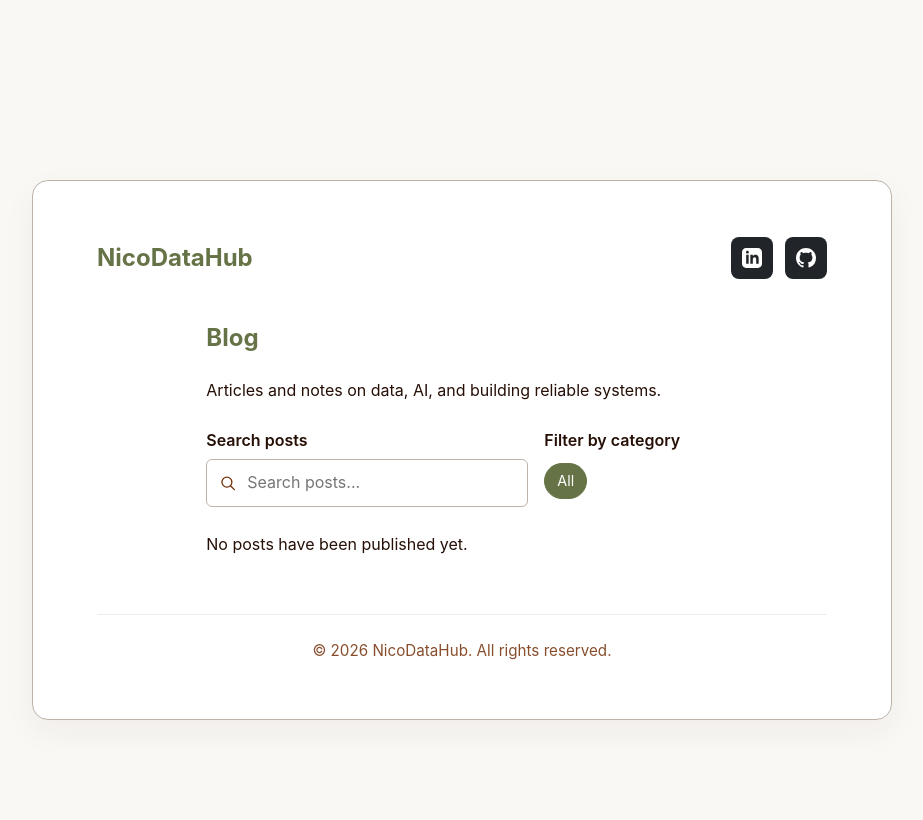
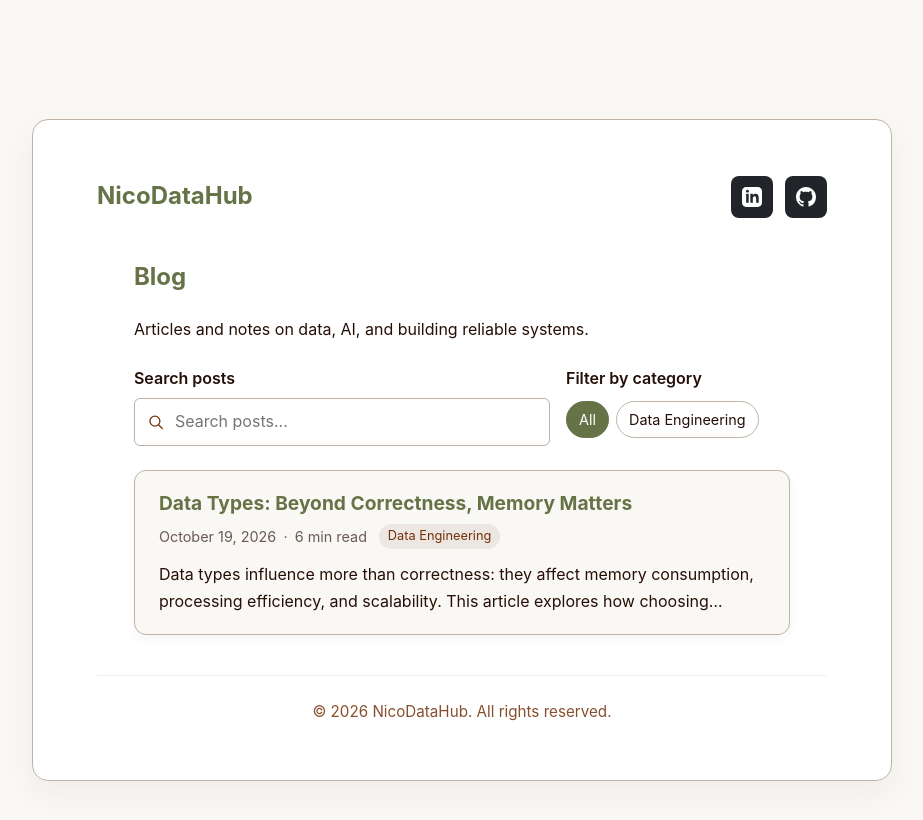
Before and after one commit to nmhahn/nmhahn.github.io, a Jekyll site: the page built from blog.md, in a window 1280 px wide. Shown: the top 820 px of the page, without its empty margins (178-1101 px from the left). Built offline with Jekyll 4.4.1, drawn with Linux system fonts in a browser that asks for light colours; part of the change alters nothing that is shown.

Commit message:
feat: blog post Data Types

````diff
--- /dev/null
+++ b/_posts/2026-10-19-data-types.md
@@ -0,0 +1,118 @@
+---
+layout: post
+title: "Data Types: Beyond Correctness, Memory Matters"
+categories: ["Data Engineering"]
+description: "Data types influence more than correctness: they affect memory consumption, processing efficiency, and scalability. This article explores how choosing appropriate data representations can optimize resource usage in data pipelines."
+---
+
+When working with data, we often think about data types in terms of correctness: numbers should be represented as numbers, dates as dates, and booleans as `True` or `False`. However, data types also affect memory consumption. Two columns can contain the same values and represent the same information while requiring different amounts of memory because of how they are represented. This difference may seem insignificant in small datasets, but as data volumes grow, these "minor" decisions can have implications for performance, scalability, and infrastructure costs.
+
+## What Is a Data Type?
+A data type defines how data is represented and interpreted by a computer. Choosing an appropriate type should reflect the nature of the variable and the meaning of the information it carries. Basically, variables can be classified into three classes:
+- **Categorical:** Represent groups or labels, such as product categories, customer segments, or country codes. They can be _nominal_ (without a natural order, such as country names) or _ordinal_ (with a meaningful order, such as low, medium, and high).
+- **Numerical:** Represent quantities and can be _discrete_ (e.g., number of items sold) or _continuous (e.g., temperature ,weight).
+- **Datetime:** Represent dates and times in a structured format that supports temporal operations, such as calculating durations, comparing dates, and extracting time components.
+
+The challenge is that the way data is represented does not always reflect its nature. A date (e.g., `2026-10-08`) might be stored as a string, while a categorical identifier (e.g., the product code `00123456789`) might be stored as an integer simply because it contains digits. These representations can obscure the meaning of the data, introduce unnecessary conversions, or make operations less intuitive. Choosing appropriate data types helps preserve semantics, maintain data quality, and enable systems to process values more effectively.
+
+
+## Same Data, Different Types, Less Memory Usage
+Consider the [*Individual Household Electric Power Consumption*](https://archive.ics.uci.edu/dataset/235/individual+household+electric+power+consumption) dataset, which contains measurements of electric power consumption in one household with a one-minute sampling rate over a period of almost 4 years. When loaded into [Python](https://www.python.org) (through [Pandas](https://pandas.pydata.org) library), all columns are stored as strings, even when they represent dates or numerical values. The data may look correct, but these representations might not be suitable for the information they carry or the operations we want to perform.
+
+<aside class="notebook-callout">
+  <p>Want to explore the full analysis? <a href="https://github.com/nmhahn/nmhahn.github.io/blob/main/assets/posts/2026-10-19-data-types/datatype_example.ipynb"><br>View the full Jupyter notebook on GitHub</a>.</p>
+</aside>
+
+> **Disclaimer**: In order to ease the illustration and manipulation I did a few preprocessings:
+> - Converted all column names to lowercase.
+> - Combined `date` and `time` into a single `datetime` column.
+> - Created separate `year` and `month` columns.
+
+```python
+import pandas as pd
+df = pd.read_table(
+	"household_power_consumption.txt",
+	sep=";",
+	decimal=",",
+	low_memory=False
+)
+
+# Preprocessings
+# ...
+
+df.head()
+```
+
+![](/assets/posts/2026-10-19-data-types/df_head.png)
+
+The initial dataset occupies **1,100.46 MB of memory**, with most columns consuming more than 100 MB each. This illustrates how the choice of data type representation can affect memory consumption, even when the underlying information is unchanged:
+
+| **Column Name**       | **Data Type** | **Memory Usage** |
+|:----------------------|:--------------|-----------------:|
+| datetime              | string        | 134.58 MB        |
+| year                  | string        | 104.89 MB        |
+| month                 | string        | 109.10 MB        |
+| global_active_power   | string        | 106.77 MB        |
+| global_reactive_power | string        | 106.77 MB        |
+| voltage               | string        | 110.68 MB        |
+| global_intensity      | string        | 106.99 MB        |
+| sub_metering_1        | string        | 106.83 MB        |
+| sub_metering_2        | string        | 106.83 MB        |
+| sub_metering_3        | string        | 107.00 MB        |
+
+
+**The key is to match the representation to the nature of the data.** Dates should use datetime types, numerical measurements should use appropriate numeric types, and categorical variables may benefit from categorical representations when their characteristics make them suitable. The goal is not simply to choose the smallest possible type, but to properly represent data without consuming extra resources. In this example, we've achieved this by converting each column to a more suitable type, i.e.,:
+- `datetime` to a datetime type;
+- `year` to an integer type;
+- `month` to a categorical type;
+- electrical measurements to float type.
+
+```python
+df["datetime"] = pd.to_datetime(df["datetime"], format="%d/%m/%Y %H:%M:%S")
+df["year"] = df["year"].astype("int")
+df["month"] = df["month"].astype("category")
+
+# I've replaced the dummy value "?" used to fill missing values
+df["global_active_power"] = df["global_active_power"].astype("float")
+df["global_reactive_power"] = df["global_reactive_power"].astype("float")
+df["voltage"] = df["voltage"].astype("float")
+df["global_intensity"] = df["global_intensity"].astype("float")
+df["sub_metering_1"] = df["sub_metering_1"].astype("float")
+df["sub_metering_2"] = df["sub_metering_2"].astype("float")
+df["sub_metering_3"] = df["sub_metering_3"].astype("float")
+```
+
+After converting the columns, the dataset's memory usage drops to **144.48 MB**. Most columns now consume less than 16 MB each, while the categorical `month` column requires only 1.98 MB.
+
+| **Column Name**       | **Data Type** | **Memory Usage** |
+|:----------------------|:--------------|-----------------:|
+| datetime              | datetime      | 15.83 MB         |
+| year                  | integer       | 15.83 MB         |
+| month                 | category      | 1.98 MB          |
+| global_active_power   | float         | 15.83 MB         |
+| global_reactive_power | float         | 15.83 MB         |
+| voltage               | float         | 15.83 MB         |
+| global_intensity      | float         | 15.83 MB         |
+| sub_metering_1        | float         | 15.83 MB         |
+| sub_metering_2        | float         | 15.83 MB         |
+| sub_metering_3        | float         | 15.83 MB         |
+
+This represents a reduction of **~87% in memory usage**, without removing rows or columns. The improvement comes from "only" representing the information properly, rather than storing every value as text.
+
+The exact results depend on the dataset, its original representations, and the types selected. Conversions must preserve the meaning of the data and handle missing or invalid values. Memory savings also do not automatically guarantee faster execution or lower infrastructure costs. However, this experiment demonstrates how a "minor" implementation decision can have a substantial effect on resource consumption, and why choosing appropriate data types matters.
+
+
+## From Memory Optimization to System-Level Impact
+In real-world data systems, data passes through multiple stages, where it may be loaded into memory, copied, cached, or processed by multiple workers. Although saving memory in a single dataset might not seem particularly important, inefficient representations can increase memory consumption across workloads, affecting processing efficiency, scalability, and infrastructure costs. Therefore, choosing appropriate data types can reduce memory usage and, depending on the workload, minimize conversion overhead and improve processing efficiency. At scale, these improvements may help prevent out-of-memory failures and avoid unnecessary infrastructure costs.
+
+Choosing appropriate data types helps preserve correctness while reducing unnecessary resource consumption. For data engineers and engineering leaders, evaluating both the accuracy of pipeline outputs and the efficiency of data processing is essential. **Data representation is an engineering decision** that influences the scalability and efficiency of growing data systems.
+
+
+## Wrapping Up
+Data types influence memory consumption and can affect processing efficiency, scalability, and infrastructure costs, depending on the workload. **Choosing representations that reflect the nature of the data and the requirements of the workload** helps build more efficient and reliable data systems.
+
+While individual decisions may seem minor, their effects can accumulate across large datasets and recurring pipelines. Understanding how data is represented and processed helps identify opportunities to improve resource utilization without compromising correctness.
+
+**How do you approach data representation in your projects?** Have you experienced improvements in memory consumption or pipeline performance by choosing more appropriate data types? Share your experience in the comments!
+
+If you enjoy discussing data engineering, data science, analytics, and AI-driven data systems, feel free to connect with me on [LinkedIn](https://www.linkedin.com/in/nmhahn/).
--- a/assets/css/main.scss
+++ b/assets/css/main.scss
@@ -376,6 +376,23 @@ main {
     height: auto;
   }
 
+  .notebook-callout {
+    margin: 1.5rem 0;
+    padding: 1rem 1.25rem;
+    border-left: 4px solid var(--color-primary);
+    border-radius: 0 8px 8px 0;
+    background: rgba(191, 179, 168, 0.18);
+
+    p {
+      margin: 0;
+      text-align: left;
+    }
+
+    a {
+      font-weight: 600;
+    }
+  }
+
   blockquote {
     margin: 1.5rem 0;
     padding: 1rem 1.25rem;
````
Also changed, not shown: assets/posts/2026-10-19-data-types/df_head.png (added), 1 other file.
